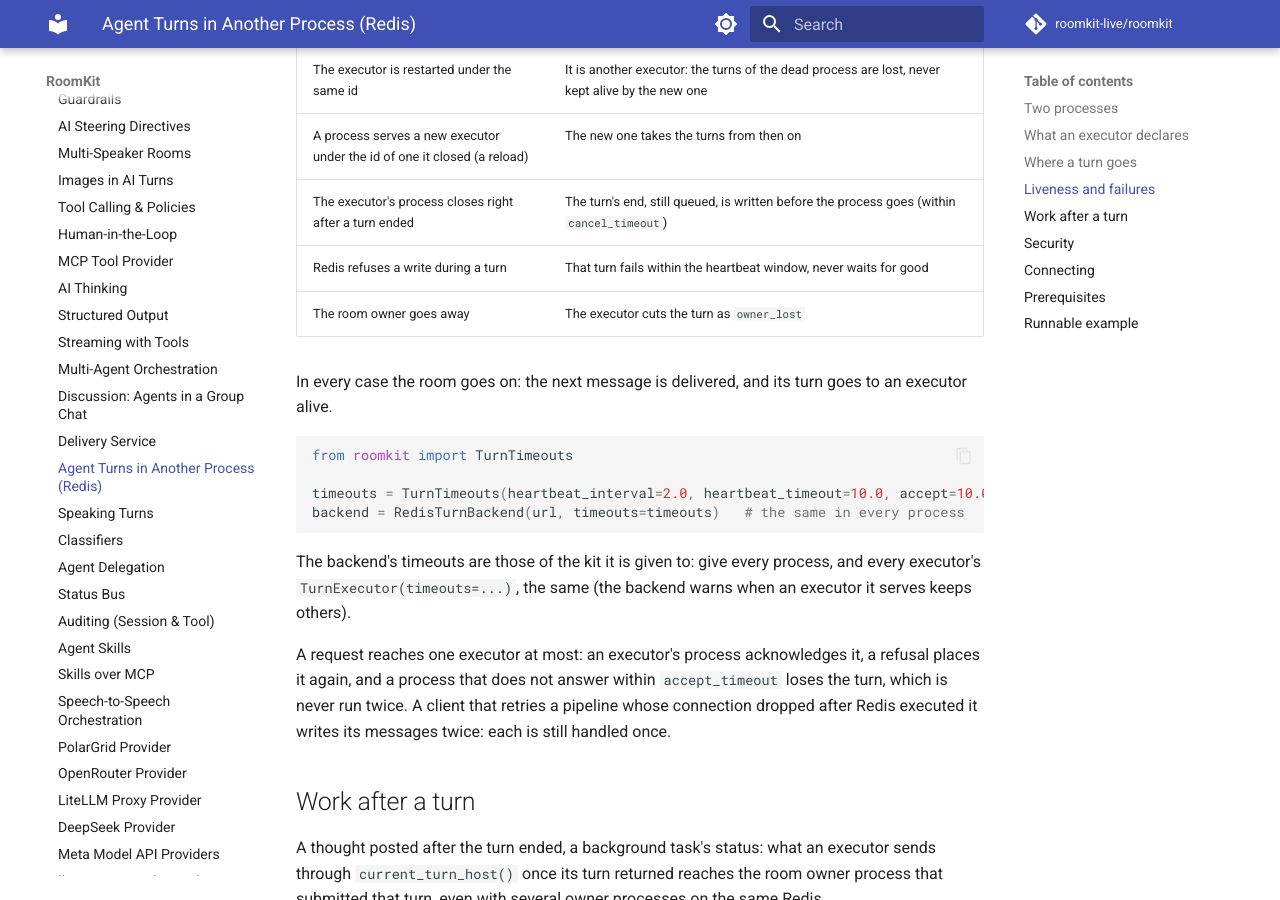
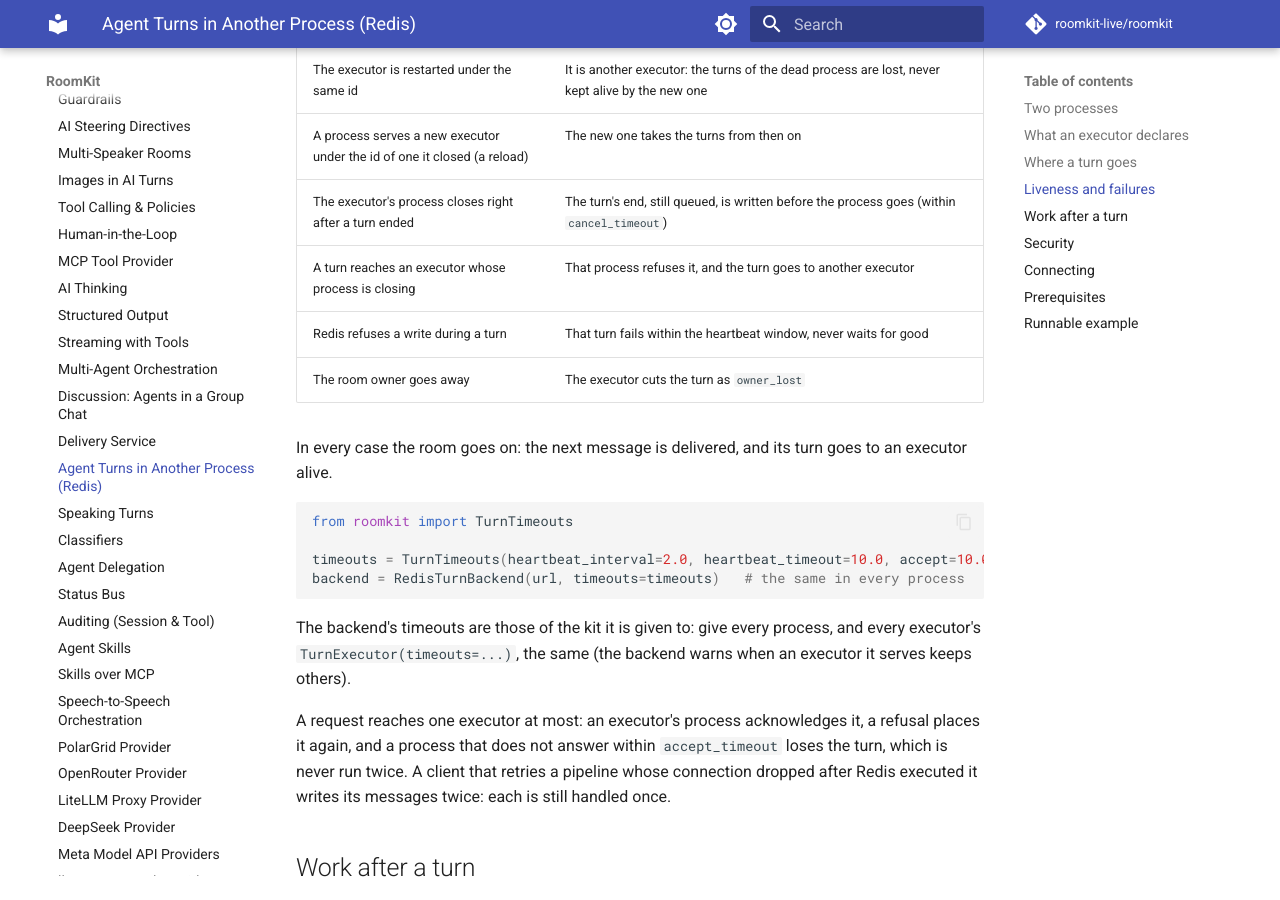
Before and after one commit to roomkit-live/roomkit-docs, an MkDocs documentation site: the page built from docs/guides/turn-backend-redis.md, in a window 1280 px wide and 900 px high, scrolled down 2345 px. Built offline with MkDocs 1.6.1 and Material for MkDocs 9.7.7, drawn with Linux system fonts in a browser that asks for light colours; comment, search, counter and statistics services are not loaded.

Commit message:
docs(turns): the Redis guide on a turn reaching a closing process (RMK-813)

```diff
--- a/docs/guides/turn-backend-redis.md
+++ b/docs/guides/turn-backend-redis.md
@@ -101,6 +101,7 @@ never stalls more than a few milliseconds.
 | The executor is restarted under the same id | It is another executor: the turns of the dead process are lost, never kept alive by the new one |
 | A process serves a new executor under the id of one it closed (a reload) | The new one takes the turns from then on |
 | The executor's process closes right after a turn ended | The turn's end, still queued, is written before the process goes (within `cancel_timeout`) |
+| A turn reaches an executor whose process is closing | That process refuses it, and the turn goes to another executor |
 | Redis refuses a write during a turn | That turn fails within the heartbeat window, never waits for good |
 | The room owner goes away | The executor cuts the turn as `owner_lost` |
 
```
